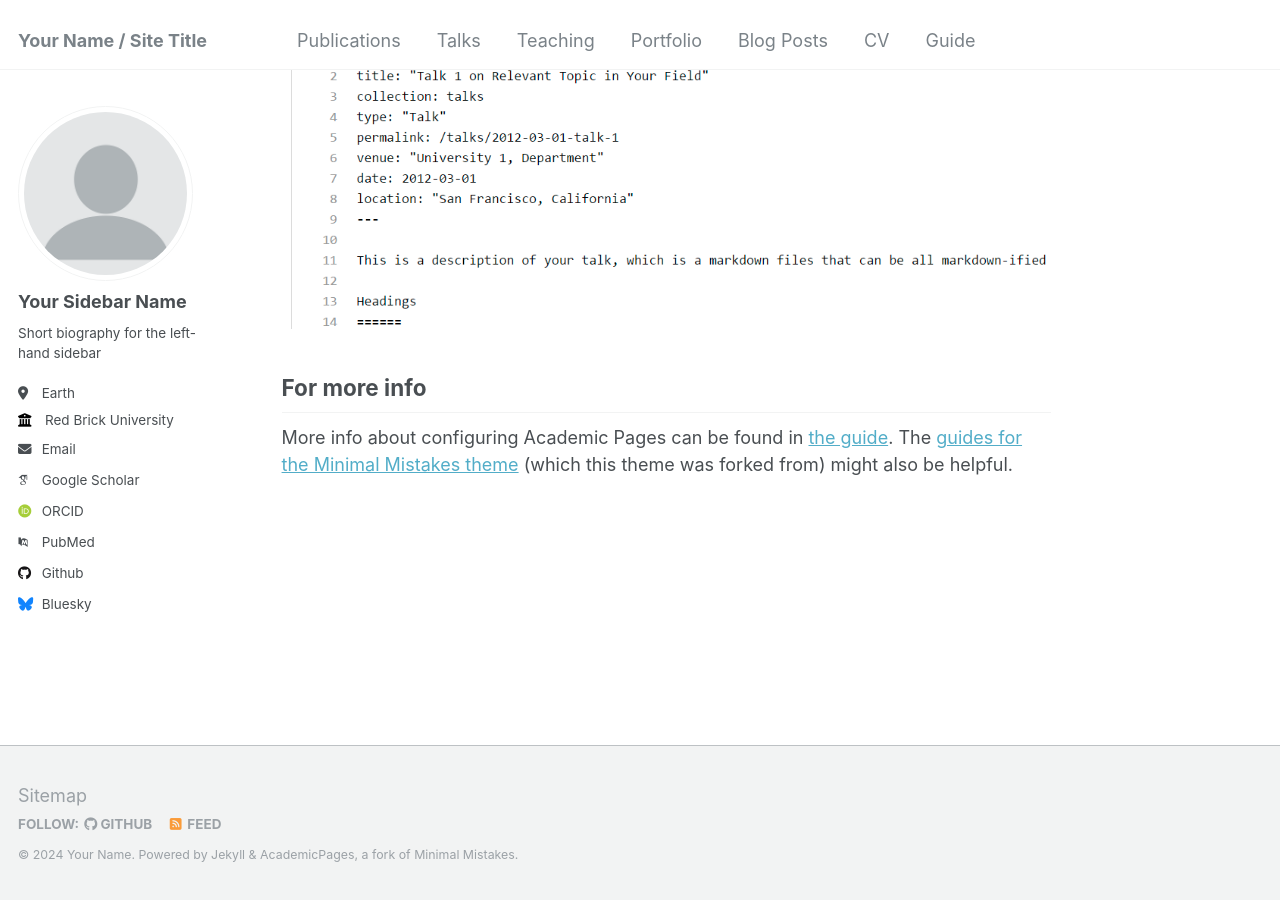
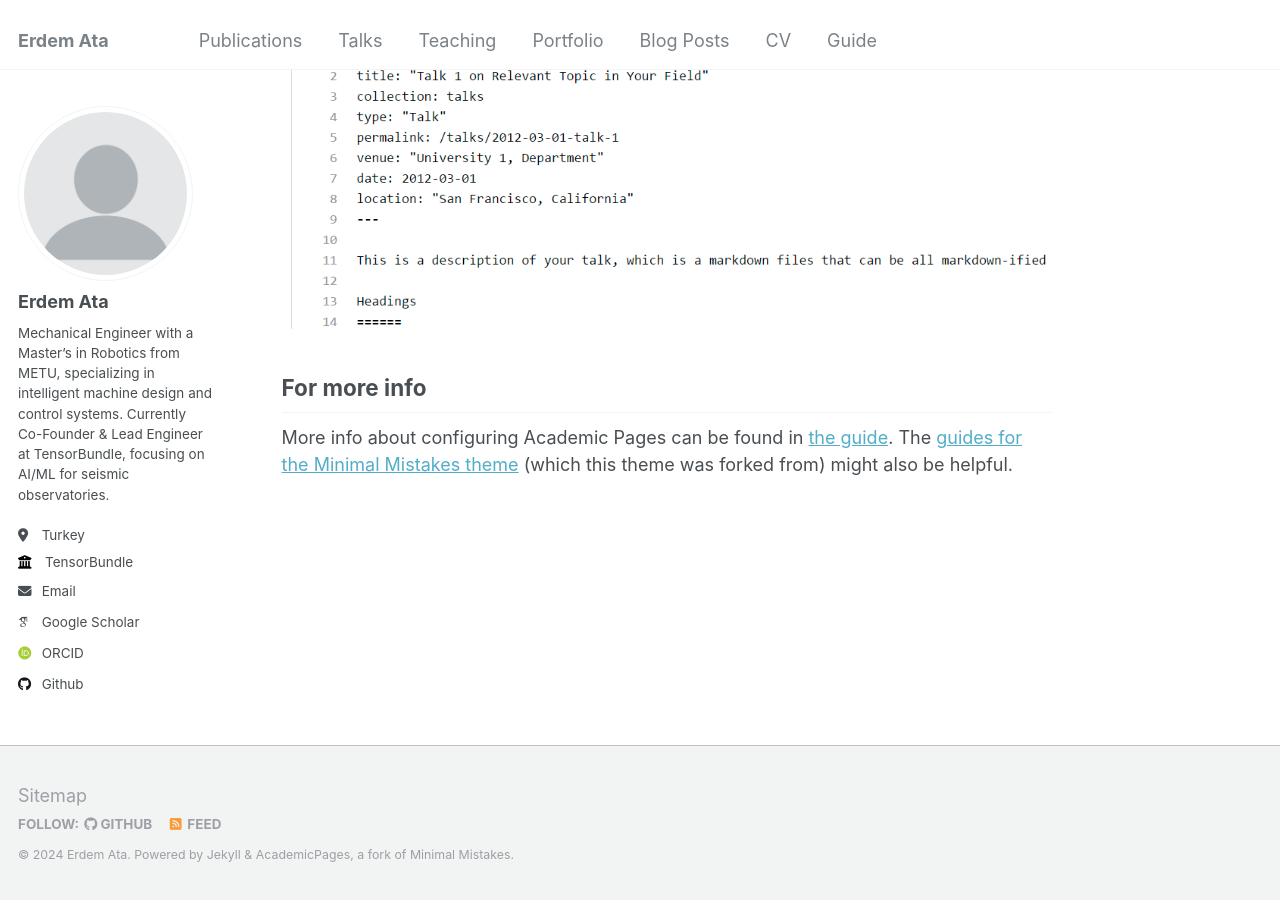
Before and after one commit to ataerdem/ataerdem.github.io, a Jekyll site: the page built from _pages/about.md, in a window 1280 px wide and 900 px high, scrolled down 2660 px. Built offline with Jekyll 4.4.1, drawn with Linux system fonts in a browser that asks for light colours; some web fonts are replaced.

```diff
--- a/_config.yml
+++ b/_config.yml
@@ -8,13 +8,15 @@
 
 # Basic Site Settings
 locale                   : "en-US"
-title                    : "Your Name / Site Title"
+title                    : "Erdem Ata"
 title_separator          : "-"
-name                     : &name "Your Name"
-description              : &description "personal description"
-url                      : https://academicpages.github.io # the base hostname & protocol for your site e.g. "https://mmistakes.github.io"
+name                     : &name "Erdem Ata"
+description              : &description "Mechanical Engineer with an MS in Mechanical Engineering, specializing in Robotics from
+METU. Experienced in intelligent machine design and advanced control systems, machine
+learning applications, control engineering, and numerical methods."
+url                      : https://ataerdem.github.io # the base hostname & protocol for your site e.g. "https://mmistakes.github.io"
 baseurl                  : "" # the subpath of your site, e.g. "/blog"
-repository               : "academicpages/academicpages.github.io"
+repository               : "ataerdem/ataerdem.github.io"
 
 # Site Author - The following control what appear as part of the author content on the side bar.
 #               If a field is blank the icon and link will not appear, otherwise it will be shown.
@@ -22,21 +24,21 @@ repository               : "academicpages/academicpages.github.io"
 author:
   # Biographic information
   avatar           : "profile.png"
-  name             : "Your Sidebar Name"
+  name             : "Erdem Ata"
   pronouns         : # example: "she/her"
-  bio              : "Short biography for the left-hand sidebar"
-  location         : "Earth"
-  employer         : "Red Brick University"
+  bio              : "Mechanical Engineer with a Master’s in Robotics from METU, specializing in intelligent machine design and control systems. Currently Co-Founder & Lead Engineer at TensorBundle, focusing on AI/ML for seismic observatories."
+  location         : "Turkey"
+  employer         : "TensorBundle"
   uri              : # URL
-  email            : "none@example.org"
+  email            : "erdem@tensorbundle.com"
 
   # Academic websites
   arxiv            : # URL - Update with the correct link to your profile
-  googlescholar    : "https://scholar.google.com/citations?user=PS_CX0AAAAAJ"
+  googlescholar    : "https://scholar.google.com/citations?user=CybfzeAAAAAJ&hl"
   impactstory      : # URL
-  orcid            : "http://orcid.org/yourorcidurl"
+  orcid            : "http://orcid.org/0000-0001-7868-3399"
   semantic         : # URL
-  pubmed           : "https://www.ncbi.nlm.nih.gov/pubmed/?term=john+snow"
+  pubmed           : # "https://www.ncbi.nlm.nih.gov/pubmed/?term=john+snow"
   researchgate     : # URL
 
   # Repositories and software development
@@ -48,7 +50,7 @@ author:
   stackoverflow    : # User number or user number and name (i.e., use "1" or "1/jeff-atwood")
 
   # Social media
-  bluesky          : "bsky.app" # Replace this with you Bluesky username
+  bluesky          : #"bsky.app" # Replace this with you Bluesky username
   facebook         : # Username
   flickr           : # Username
   foursquare       : # Username
@@ -129,7 +131,7 @@ yandex_site_verification :
 
 # Social Sharing
 twitter:
-  username               : &twitter
+  username               : #&twitter
 facebook:
   username               :
   app_id                 :
@@ -290,7 +292,7 @@ sass:
 permalink: /:categories/:title/
 # paginate: 5 # amount of posts to show
 # paginate_path: /page:num/
-timezone: America/Los_Angeles # http://en.wikipedia.org/wiki/List_of_tz_database_time_zones
+timezone: Europe/Istanbul # http://en.wikipedia.org/wiki/List_of_tz_database_time_zones
 
 
 # Plugins
```
